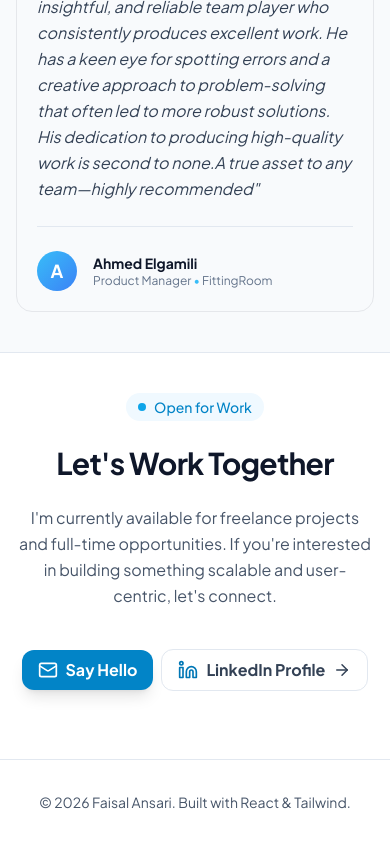
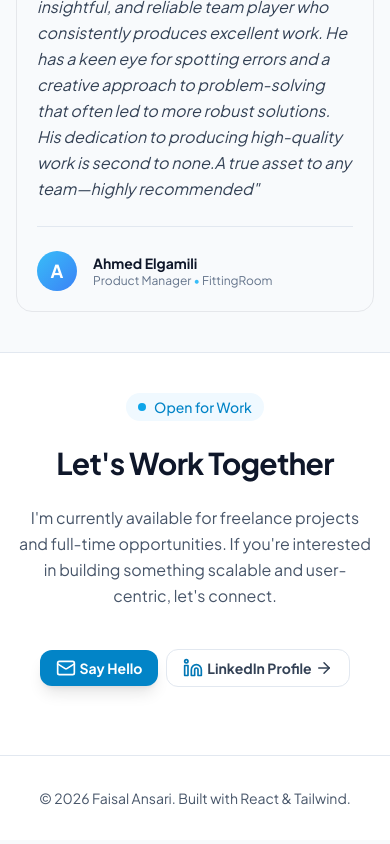
Before and after one commit to faisalansari97/portfolio, a React (Vite) app: page / in a window 390 px wide. Shown: the part 5707-6551 px from the top of the page. Built offline with nearby package versions, Linux system fonts and the light colour scheme.

Commit message:
Update text sizes and spacing in Contact component for improved visual consistency across screen sizes.

```diff
--- a/components/Contact.tsx
+++ b/components/Contact.tsx
@@ -30,7 +30,7 @@ export const Contact = () => {
         <div className="flex md:flex-col sm:flex-row gap-2 md:gap-4 justify-center items-center mb-16">
           <a
             href={`mailto:${PERSONAL_INFO.email}`}
-            className="md:w-full sm:w-auto px-4 md:px-8 py-2 md:py-4 bg-primary-600 hover:bg-primary-700 text-white rounded-xl font-bold text-md md:text-lg transition-all shadow-lg hover:shadow-primary-500/25 hover:-translate-y-1 flex items-center justify-center gap-2"
+            className="md:w-full sm:w-auto px-4 md:px-8 py-2 md:py-4 bg-primary-600 hover:bg-primary-700 text-white rounded-xl font-bold text-sm md:text-lg transition-all shadow-lg hover:shadow-primary-500/25 hover:-translate-y-1 flex items-center justify-center gap-1 md:gap-2"
           >
             <Mail size={20} />
             Say Hello
@@ -39,7 +39,7 @@ export const Contact = () => {
             href={PERSONAL_INFO.linkedin}
             target="_blank"
             rel="noopener noreferrer"
-            className="md:w-full sm:w-auto px-4 md:px-8 py-2 md:py-4 bg-white dark:bg-slate-800 border border-slate-200 dark:border-slate-700 hover:border-primary-500 dark:hover:border-primary-500 text-slate-700 dark:text-slate-200 rounded-xl font-bold text-md md:text-lg transition-all hover:shadow-md hover:-translate-y-1 flex items-center justify-center gap-2 group"
+            className="md:w-full sm:w-auto px-4 md:px-8 py-2 md:py-4 bg-white dark:bg-slate-800 border border-slate-200 dark:border-slate-700 hover:border-primary-500 dark:hover:border-primary-500 text-slate-700 dark:text-slate-200 rounded-xl font-bold text-sm md:text-lg transition-all hover:shadow-md hover:-translate-y-1 flex items-center justify-center gap-1 md:gap-2 group"
           >
             <Linkedin size={20} className="text-[#0077b5]" />
             LinkedIn Profile
```
